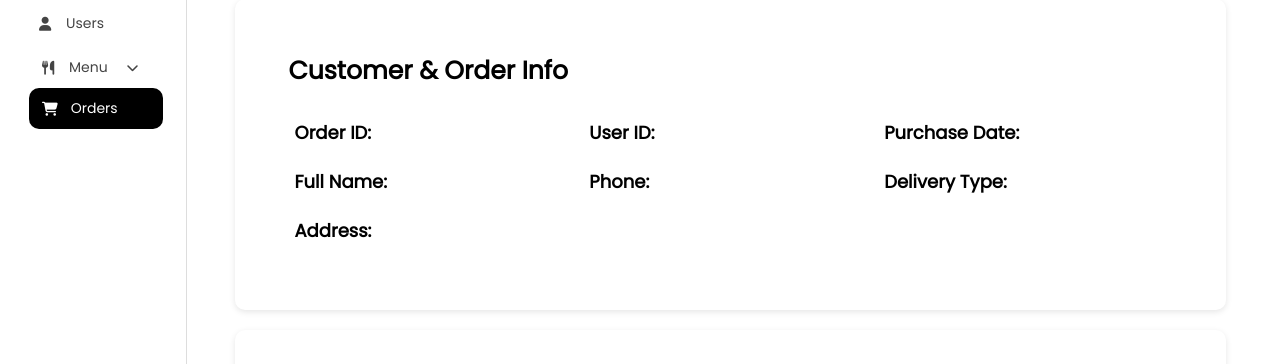
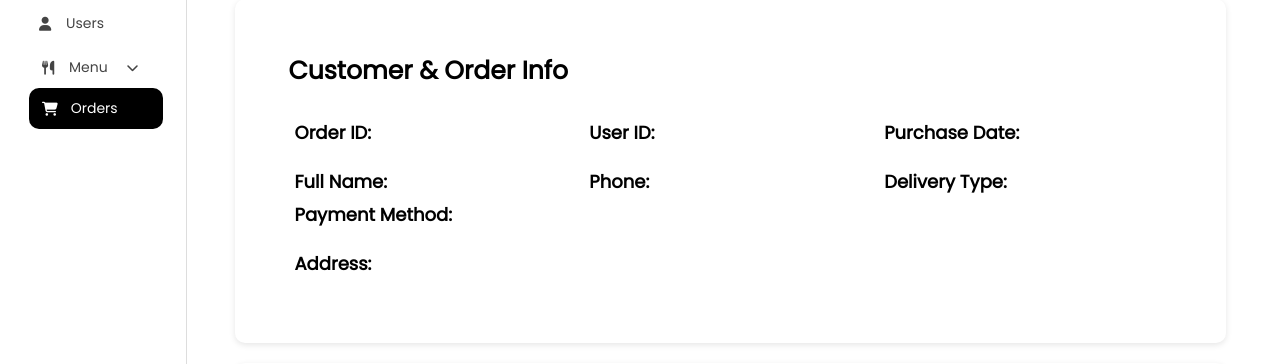
Before and after one commit to ladajules/CasaCafe-FOOD-HUB, a PHP site: page /admin_order_details.html in a window 1280 px wide. Shown: the part 250-614 px from the top of the page. Run offline with PHP 8.4, Linux system fonts and the light colour scheme; data that the repository does not hold is empty.

Commit message:
"added payment method hope it works first try"

```diff
--- a/admin_get_order_details.php
+++ b/admin_get_order_details.php
@@ -1,11 +1,6 @@
 <?php
 require 'db_connection.php';
 header('Content-Type: application/json');
-
-file_put_contents("debug_order.txt", json_encode([
-    "user_id" => $_GET['order_id'],
-    "purchase_date" => $_GET['purchase_date']
-]));
 
 if (!isset($_GET['order_id']) || !isset($_GET['purchase_date'])) {
     echo json_encode(["success" => false, "error" => "Missing order ID or purchase date"]);
--- a/admin_order_details.html
+++ b/admin_order_details.html
@@ -276,6 +276,7 @@
                 <div class="col"><span class="label">Full Name:</span> <span id="fullName"></span></div>
                 <div class="col"><span class="label">Phone:</span> <span id="phoneNumber"></span></div>
                 <div class="col"><span class="label">Delivery Type:</span> <span id="deliveryType"></span></div>
+                <div class="col"><span class="label">Payment Method:</span> <span id="paymentMethod"></span></div>
                 </div>
                 <div class="row">
                 <div class="col"><span class="label">Address:</span> <span id="fullAddress"></span></div>
@@ -352,6 +353,7 @@
                 document.getElementById("fullName").textContent = details[0].full_name;
                 document.getElementById("phoneNumber").textContent = details[0].phone_number;
                 document.getElementById("deliveryType").textContent = details[0].delivery_type;
+                document.getElementById("paymentMethod").textContent = details[0].payment_method;
                 document.getElementById("fullAddress").textContent =
                     `${details[0].address_line}, ${details[0].city}, ${details[0].postal_code}`;
 
```
